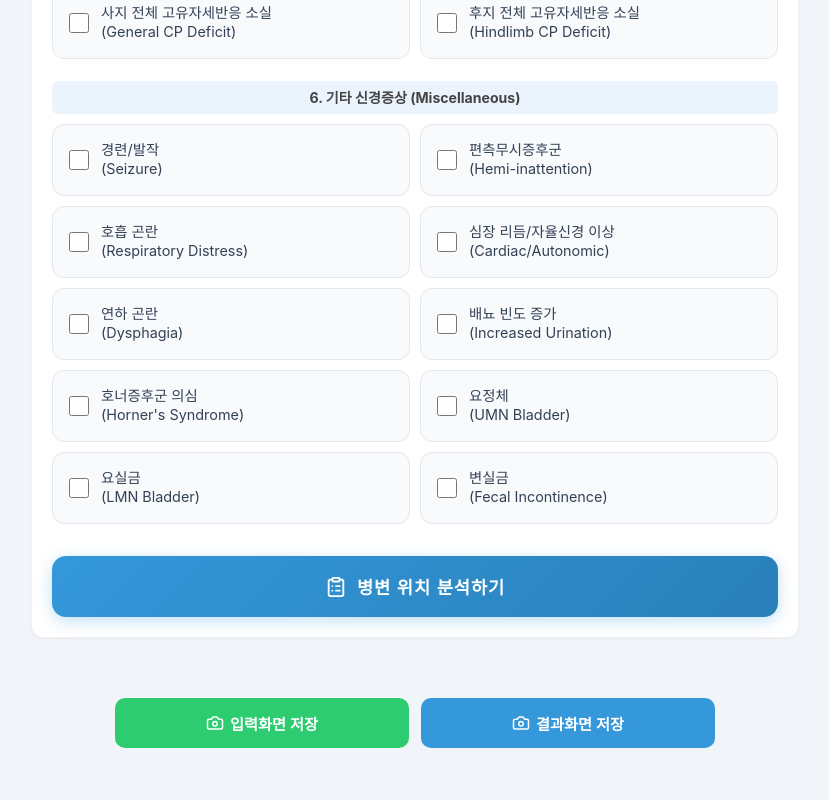
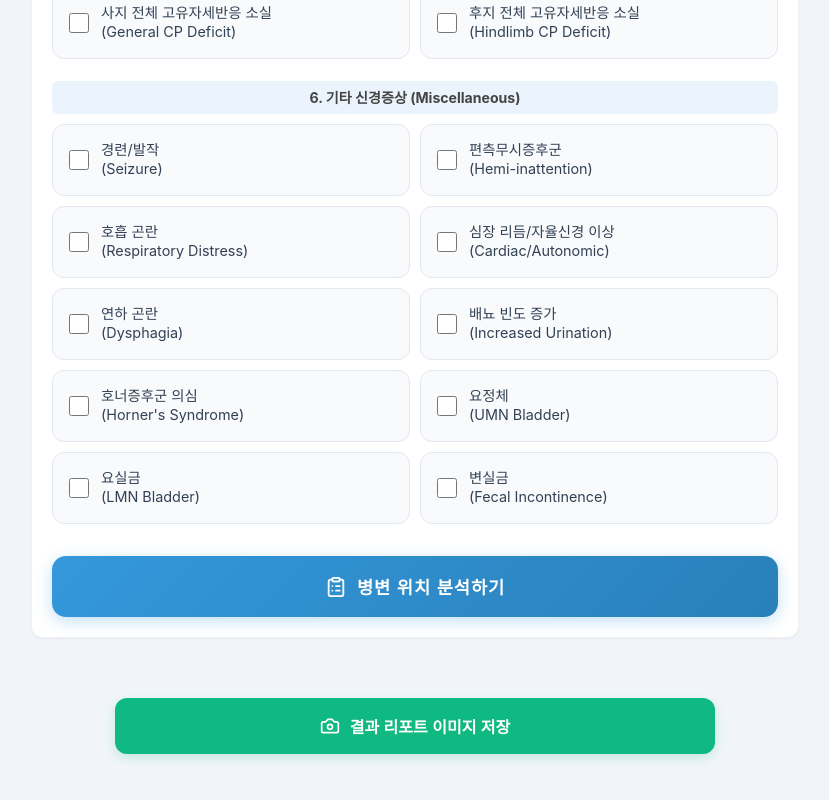
Before and after one commit to dvmhasik-maker/vetapp, a React (Vite) app: page /neurological in a window 1280 px wide. Shown: the part 1912-2712 px from the top of the page, without its empty margins (225-1054 px from the left). Built offline with nearby package versions, Linux system fonts and the light colour scheme.

Commit message:
style: 신경증상 도구 UI 최적화 (입력화면 저장 버튼 제거 및 버튼 디자인 개선)

```diff
--- a/src/components/tools/Neurological/index.tsx
+++ b/src/components/tools/Neurological/index.tsx
@@ -18,20 +18,19 @@ const Neurological: React.FC = () => {
     localizeLesion
   } = useNeuroLogic();
 
-  const saveImg = (targetType: 'input' | 'result') => {
-    const target = targetType === 'result' ? resultRef.current : captureRef.current;
-    if (!target || (targetType === 'result' && !result)) {
-      alert('저장할 화면이 활성화되지 않았습니다.');
+  const saveImg = () => {
+    const target = resultRef.current;
+    if (!target || !result) {
+      alert('분석 결과가 없습니다. 먼저 분석을 실행해 주세요.');
       return;
     }
 
     const ptName = patient.name || '환자';
     const today = new Date().toLocaleDateString('ko-KR').replace(/\. /g, '-').replace('.', '');
-    const label = targetType === 'result' ? '신경병변_분석결과' : '신경병변_입력화면';
 
     html2canvas(target, { background: '#f4f6f9', scale: 2 } as any).then((canvas) => {
       const link = document.createElement('a');
-      link.download = `${ptName}_${label}_${today}.jpg`;
+      link.download = `${ptName}_신경병변_분석결과_${today}.jpg`;
       link.href = canvas.toDataURL('image/jpeg', 1.0);
       link.click();
     });
@@ -45,13 +44,13 @@ const Neurological: React.FC = () => {
         </Link>
       </div>
 
-      <div className="page-header-tool-white">
+      <header className="page-header-tool-white">
         <div className="icon">🧠</div>
         <div>
           <h1>반려동물 신경증상 기반 병변 위치 분석기</h1>
           <p>Veterinary Neurological Localization System (이상 증상 및 좌/우 방향 판정)</p>
         </div>
-      </div>
+      </header>
 
       <div className="layout-grid-neuro" ref={captureRef}>
         <NeuroForm
@@ -72,14 +71,9 @@ const Neurological: React.FC = () => {
       </div>
 
       <div className="save-action-area">
-        <div className="save-row">
-          <button className="btn-save input-save" onClick={() => saveImg('input')}>
-            <Camera size={18} style={{ marginRight: '6px' }} /> 입력화면 저장
-          </button>
-          <button className="btn-save result-save" onClick={() => saveImg('result')}>
-            <Camera size={18} style={{ marginRight: '6px' }} /> 결과화면 저장
-          </button>
-        </div>
+        <button className="btn-save-refined-neuro" onClick={saveImg}>
+          <Camera size={20} /> 결과 리포트 이미지 저장
+        </button>
       </div>
 
       <style>{`
@@ -91,26 +85,24 @@ const Neurological: React.FC = () => {
         .pf label { font-size: .85rem; color: #4a5568; font-weight: 700; }
         .pf input, .pf select {
           padding: 10px 12px; border: 1px solid #cbd5e1; border-radius: 8px;
-          font-size: 1rem; outline: none; background: #fffdf0;
+          font-size: 1rem; outline: none; background: #fff;
         }
 
         .save-action-area { max-width: 1200px; margin: 0 auto; padding: 1rem; display: flex; justify-content: center; }
-        .save-row { display: flex; gap: 12px; width: 100%; max-width: 600px; }
-        .btn-save {
-          flex: 1; padding: 14px; border: none; border-radius: 10px;
-          font-size: .95rem; font-weight: 700; cursor: pointer;
-          display: flex; align-items: center; justify-content: center; transition: all 0.2s;
+        .btn-save-refined-neuro {
+          width: 100%; max-width: 600px; padding: 16px; border: none; border-radius: 12px;
+          font-size: 1rem; font-weight: 700; cursor: pointer;
+          display: flex; align-items: center; justify-content: center; gap: 10px;
+          background: #10b981; color: #fff; transition: all 0.2s;
+          box-shadow: 0 4px 12px rgba(16, 185, 129, 0.2);
         }
-        .input-save { background: #2ecc71; color: #fff; }
-        .result-save { background: #3498db; color: #fff; }
-        .btn-save:hover { transform: translateY(-2px); box-shadow: 0 4px 8px rgba(0,0,0,0.1); }
+        .btn-save-refined-neuro:hover { background: #059669; transform: translateY(-2px); box-shadow: 0 6px 15px rgba(16, 185, 129, 0.3); }
 
         @media (max-width: 1024px) {
           .layout-grid-neuro { grid-template-columns: 1fr; }
         }
         @media (max-width: 768px) {
           .patient-grid { grid-template-columns: 1fr; }
-          .save-row { flex-direction: column; }
         }
       `}</style>
     </div>
```
